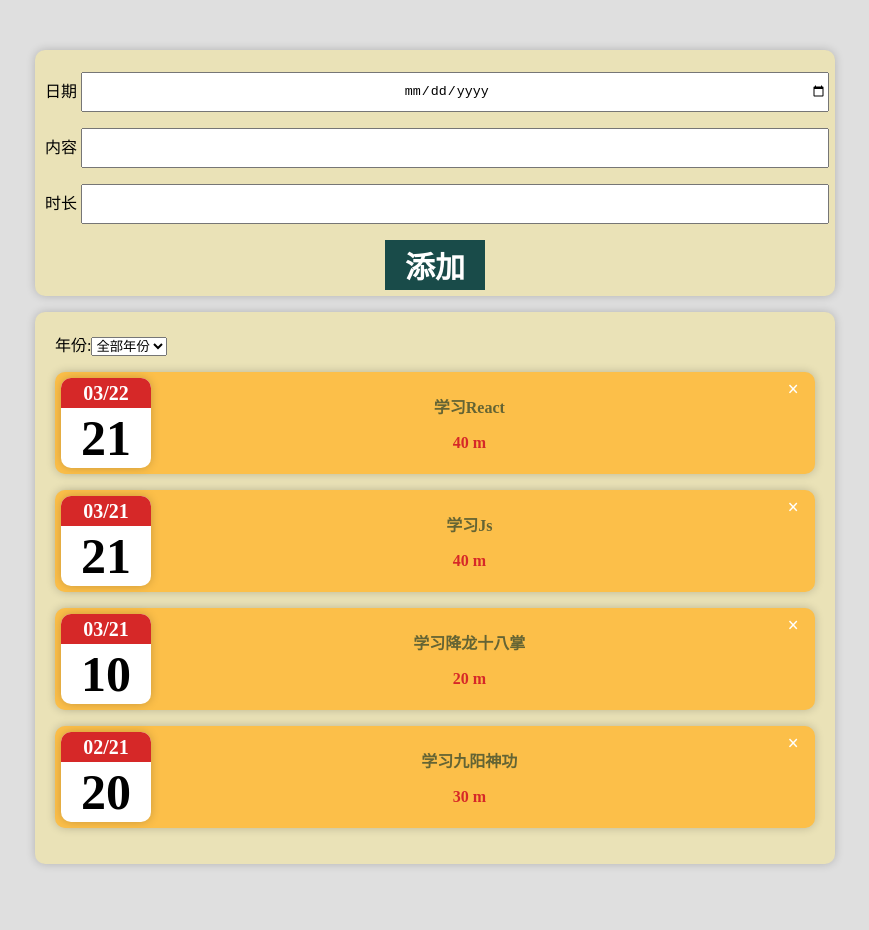
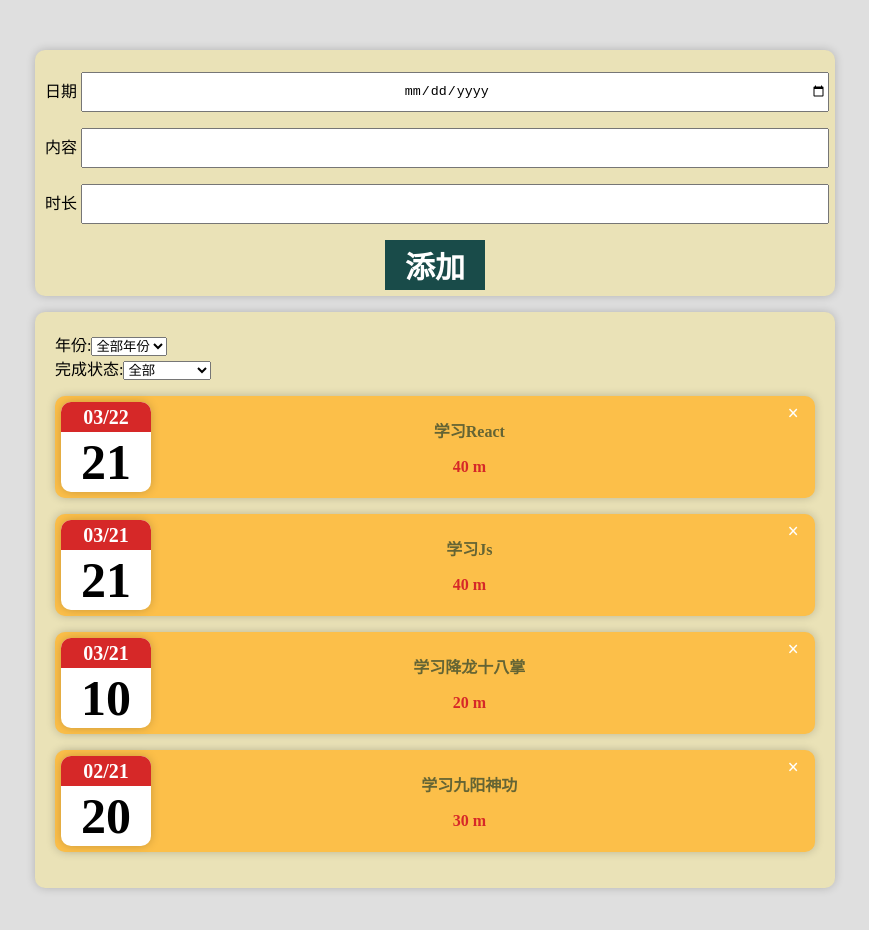
Before and after one commit to JOJOMRJ/ToDo_List_App, a React (Vite) app in the folder note-pad/: page / in a window 1280 px wide. Shown: the top 930 px of the page, without its empty margins (205-1074 px from the left). Built offline with nearby package versions, Linux system fonts and the light colour scheme.

Commit message:
complation筛选组件完成

```diff
--- /dev/null
+++ b/note-pad/src/Components/Logs/CompletionFilter/CompletionFilter.jsx
@@ -0,0 +1,24 @@
+import React from 'react';
+
+const CompletionFilter = ({ onChangeCompletion, selectedValue }) => {
+  const completionChangeHandler = (event) => {
+    onChangeCompletion(event.target.value); // 将选择的筛选条件传递给父组件
+  };
+
+  return (
+    <div>
+      <label htmlFor="completion">完成状态:</label>
+      <select
+        name="completion"
+        value={selectedValue}
+        onChange={completionChangeHandler}
+      >
+        <option value="all">全部</option>
+        <option value="completed">Completed</option>
+        <option value="incomplete">Incomplete</option>
+      </select>
+    </div>
+  );
+};
+
+export default CompletionFilter;
--- a/note-pad/src/Components/Logs/Logs.jsx
+++ b/note-pad/src/Components/Logs/Logs.jsx
@@ -1,23 +1,40 @@
 import Card from '../UI/Card/Card';
+import CompletionFilter from './CompletionFilter/CompletionFilter';
 import LogItem from './LogItems/LogItem';
 import './Logs.css';
-import LogsFilter from '../LogsFilter/LogsFilter';
+import YearsFilter from './YearsFilter/YearsFilter';
 import { useState } from 'react';
 
 const Logs = (props) => {
-  const [year, setYear] = useState('all');
+  const [year, setYear] = useState('all'); // 当前年份筛选
+  const [completion, setCompletion] = useState('all'); // 当前完成状态筛选
 
-  const yearChangeHandler = (year) => {
-    setYear(year);
+  // 处理年份筛选变化
+  const yearChangeHandler = (selectedYear) => {
+    setYear(selectedYear);
   };
 
+  // 处理完成状态筛选变化
+  const completionChangeHandler = (selectedCompletion) => {
+    setCompletion(selectedCompletion);
+  };
+
+  // 按年份筛选日志
   const filterLogsByYear = (logsData, year) => {
     if (year === 'all') {
       return logsData;
     }
-    return logsData.filter((item) => item.date.getFullYear() === year);
+    return logsData.filter((item) => item.date.getFullYear() === parseInt(year, 10));
   };
 
+  // 按完成状态筛选日志
+  const filterLogsByCompletion = (logsData, completion) => {
+    if (completion === 'completed') return logsData.filter((item) => item.isCompleted);
+    if (completion === 'incomplete') return logsData.filter((item) => !item.isCompleted);
+    return logsData; // 显示全部
+  };
+
+  // 按日期排序日志
   const sortLogsByDate = (logsData) => {
     const now = new Date();
     return logsData.sort((a, b) => {
@@ -25,11 +42,15 @@ const Logs = (props) => {
     });
   };
 
-  const filteredLogsData = sortLogsByDate(filterLogsByYear(props.logsData, year));
+  // 综合过滤和排序日志
+  const filteredLogsData = sortLogsByDate(
+    filterLogsByCompletion(
+      filterLogsByYear(props.logsData, year),
+      completion
+    )
+  );
 
-  // console.log(props.logsData);
-
-
+  // 渲染日志条目
   let logItemData = filteredLogsData.map((item) => (
     <LogItem
       key={item.id}
@@ -42,13 +63,20 @@ const Logs = (props) => {
     />
   ));
 
+  // 如果没有日志，显示提示
   if (filteredLogsData.length === 0) {
     logItemData = <h2>No logs found</h2>;
   }
 
   return (
     <Card className="logs">
-      <LogsFilter logsData={props.logsData} onChangeYear={yearChangeHandler} />
+      {/* 年份筛选 */}
+      <YearsFilter logsData={props.logsData} onChangeYear={yearChangeHandler} seletedYear={year} />
+
+      {/* 完成状态筛选 */}
+      <CompletionFilter onChangeCompletion={completionChangeHandler}  selectedValue={completion}/>
+
+      {/* 日志条目 */}
       {logItemData}
     </Card>
   );
--- a/note-pad/src/Components/LogsFilter/LogsFilter.jsx
+++ b/note-pad/src/Components/Logs/YearsFilter/YearsFilter.jsx
@@ -1,6 +1,6 @@
 import React from 'react'
 
-const LogsFilter = (props) => {
+const YearsFilter = (props) => {
   let years = [...new Set(props.logsData.map((item) => item.date.getFullYear()))]
   const changeHandler = (event) => {
     const selectedValue = event.target.value;
@@ -11,7 +11,7 @@ const LogsFilter = (props) => {
     <div>
       <label htmlFor="year">年份:</label>
       <select name="year" id="year" onChange={changeHandler}>
-        <option value="all">全部年份</option>
+        <option value={props.seletedYear}>全部年份</option>
         {years.map((year) => (
           <option key={year} value={year}>{year}</option>
         ))}
@@ -20,4 +20,4 @@ const LogsFilter = (props) => {
   )
 }
 
-export default LogsFilter
+export default YearsFilter
```
Also changed, not shown: note-pad/src/Components/Logs/YearsFilter/YearsFilter.css (added).
